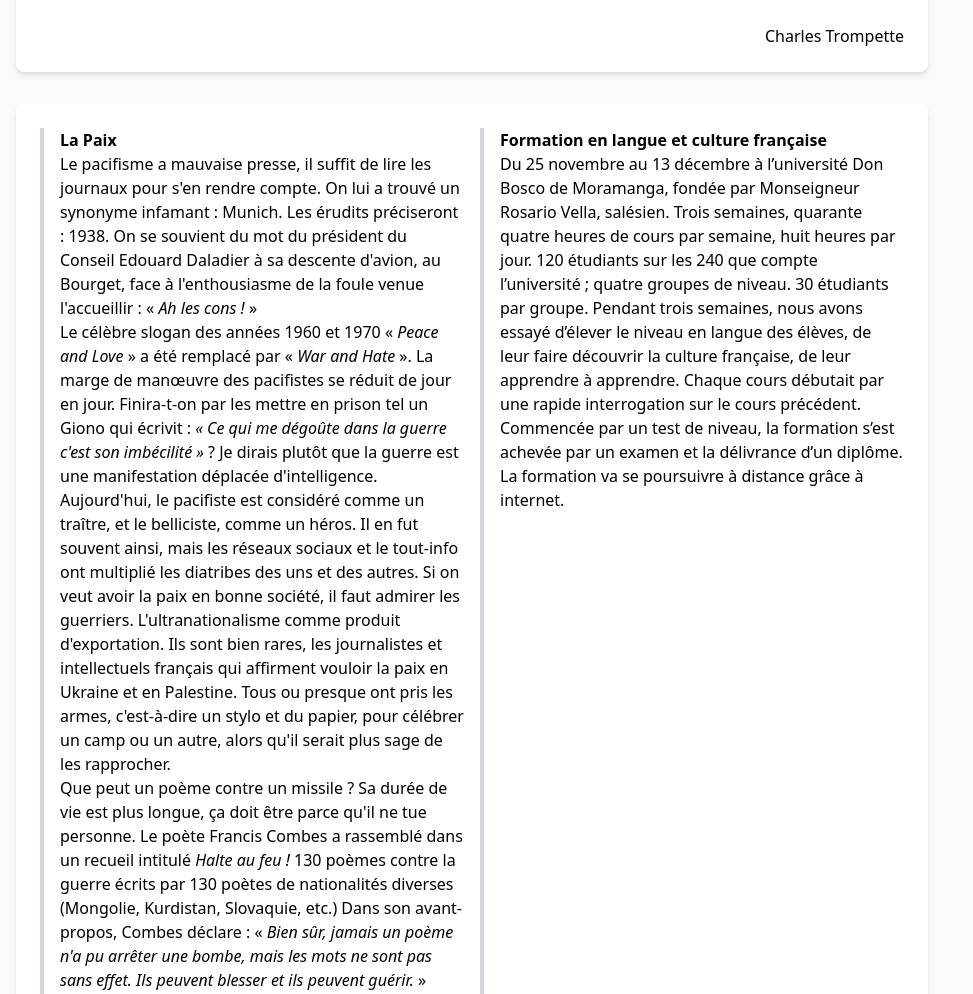
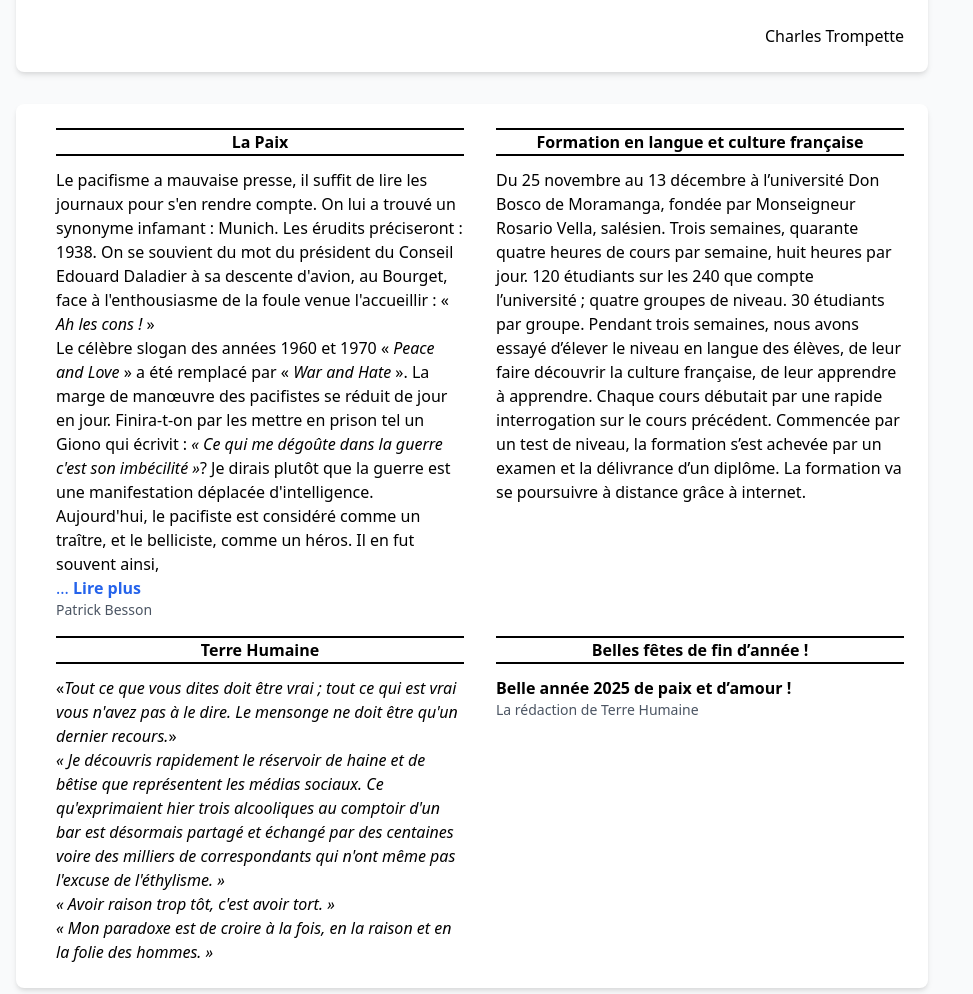
Before and after one commit to terrehumaine/terre-humaine, a plain HTML site: page index.html in a window 1280 px wide. Shown: the part 980-1974 px from the top of the page, without its empty margins (0-973 px from the left). Drawn offline with nearby package versions, Linux system fonts and the light colour scheme.

Commit message:
truncated citations

```diff
--- a/index.html
+++ b/index.html
@@ -135,16 +135,20 @@
         });
 
         const stickyHead = document.querySelector('.logo-title');
+        const subHead = document.querySelector('.header-wrapper');
 
         function updateStickyPosition() {
-            const height = stickyHead.offsetHeight;
-            document.body.style.setProperty('--sticky-title-height', height);
+            const stickyHeadHeight = stickyHead.offsetHeight;
+            const subHeadHeight = subHead.offsetHeight;
+            const subHeadTop = stickyHeadHeight - subHeadHeight;
+            subHead.style.setProperty('top', `${subHeadTop}px`);
         }
 
         updateStickyPosition();
         window.addEventListener('resize', updateStickyPosition);
         const observer = new ResizeObserver(updateStickyPosition);
         observer.observe(stickyHead);
+        observer.observe(subHead);
     </script>
 </body>
 </html>
--- a/main.js
+++ b/main.js
@@ -43,21 +43,124 @@ function period2Long(period){
         <p class="text-sm text-gray-600">- Auteur</p>
     </div>
 */
-function createSecondaryArticle(data){
+function createSecondaryArticle(data) {
     const article = document.createElement("div");
-    article.className = "border-l-4 border-gray-300 pl-4";
+    article.className = "pl-4";
 
     const title = document.createElement("h4");
-    title.className = "font-bold";
+    title.className = "border-t-2 border-b-2 border-black text-center mb-3 font-bold";
     title.innerText = data.title;
 
     const body = document.createElement("div");
     body.className = "";
-    body.innerHTML = data.html;
+
+    // Function to safely truncate HTML content
+    function truncateHTML(html, maxWords) {
+        const div = document.createElement('div');
+        div.innerHTML = html;
+
+        function countWords(node) {
+            let count = 0;
+            const walk = document.createTreeWalker(node, NodeFilter.SHOW_TEXT, null, false);
+            while (walk.nextNode()) {
+                count += walk.currentNode.nodeValue.trim().split(/\s+/).filter(Boolean).length;
+            }
+            return count;
+        }
+
+        function truncateNode(node, wordsLeft) {
+            if (wordsLeft <= 0) return 0;
+
+            const childNodes = Array.from(node.childNodes);
+            for (let i = 0; i < childNodes.length; i++) {
+                const child = childNodes[i];
+
+                if (child.nodeType === Node.TEXT_NODE) {
+                    const words = child.nodeValue.trim().split(/\s+/).filter(Boolean);
+                    if (words.length <= wordsLeft) {
+                        wordsLeft -= words.length;
+                    } else {
+                        child.nodeValue = words.slice(0, wordsLeft).join(' ');
+                        wordsLeft = 0;
+                    }
+                } else if (child.nodeType === Node.ELEMENT_NODE) {
+                    wordsLeft = truncateNode(child, wordsLeft);
+                }
+
+                if (wordsLeft <= 0) {
+                    // Remove remaining siblings
+                    while (child.nextSibling) {
+                        node.removeChild(child.nextSibling);
+                    }
+                    break;
+                }
+            }
+            return wordsLeft;
+        }
+
+        const totalWords = countWords(div);
+        if (totalWords <= maxWords) {
+            return { html: div.innerHTML, isTruncated: false };
+        }
+
+        const truncatedDiv = div.cloneNode(true);
+        truncateNode(truncatedDiv, maxWords);
+        return { html: truncatedDiv.innerHTML, isTruncated: true };
+    }
+
+    // Get the full HTML content
+    const fullContent = data.html;
+
+    // Get truncated version (first 150 words)
+    const { html: shortContent, isTruncated } = truncateHTML(fullContent, 150);
+
+    // Create short and full content containers
+    const shortTextDiv = document.createElement('div');
+    shortTextDiv.innerHTML = shortContent;
+    shortTextDiv.className = 'short-content';
+
+    const fullTextDiv = document.createElement('div');
+    fullTextDiv.innerHTML = fullContent;
+    fullTextDiv.className = 'full-content hidden';
+
+    // Create "Lire plus" button (only if content was truncated)
+    const readMoreBtn = document.createElement('span');
+    if (isTruncated) {
+        readMoreBtn.innerHTML = '... <strong>Lire plus</strong>';
+        readMoreBtn.className = 'read-more-btn cursor-pointer text-blue-600 hover:underline';
+    } else {
+        readMoreBtn.className = 'hidden';
+    }
+
+    // Create "Lire moins" button
+    const readLessBtn = document.createElement('span');
+    readLessBtn.innerHTML = '<strong>Lire moins</strong>';
+    readLessBtn.className = 'read-less-btn cursor-pointer text-blue-600 hover:underline hidden';
+
+    // Add click event listeners
+    readMoreBtn.addEventListener('click', () => {
+        shortTextDiv.classList.add('hidden');
+        fullTextDiv.classList.remove('hidden');
+        readMoreBtn.classList.add('hidden');
+        readLessBtn.classList.remove('hidden');
+    });
+
+    readLessBtn.addEventListener('click', () => {
+        shortTextDiv.classList.remove('hidden');
+        fullTextDiv.classList.add('hidden');
+        readMoreBtn.classList.remove('hidden');
+        readLessBtn.classList.add('hidden');
+    });
+
+    // Append all elements
+    body.appendChild(shortTextDiv);
+    body.appendChild(readMoreBtn);
+    body.appendChild(fullTextDiv);
+    body.appendChild(readLessBtn);
 
     const author = document.createElement("p");
-    author.className = "text-sm text-gray-600"
-    author.innerText;
+    author.className = "text-sm text-gray-600";
+    author.innerText = data.author || '';
 
     article.append(title, body, author);
     return article;
```
